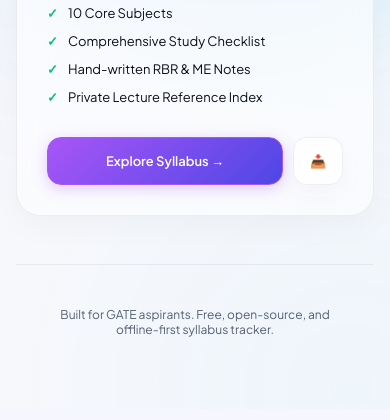
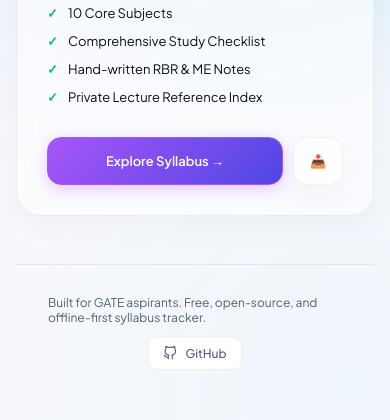
Before and after one commit to Jagadeeshwaran-05/OpenGATE, a FastAPI app: page / in a window 390 px wide. Shown: the part 1132-1552 px from the top of the page. Before the commit the page ends 1469 px from the top, so only its background shows below. Run offline with FastAPI, Linux system fonts and the light colour scheme.

Commit message:
Added a responsive GitHub redirect button at the footer of the welcome page

```diff
--- a/src/static/styles.css
+++ b/src/static/styles.css
@@ -2266,10 +2266,51 @@ body.presentation-open {
 }
 
 .portal-footer {
-  text-align: center;
+  position: relative;
+  display: flex;
+  justify-content: center;
+  align-items: center;
+  min-height: 50px;
   color: var(--muted);
   font-size: 12px;
   margin-top: auto;
+}
+
+.portal-footer p {
+  margin: 0;
+}
+
+.portal-footer-github {
+  position: absolute;
+  right: 0;
+  display: inline-flex;
+  align-items: center;
+  gap: 8px;
+  padding: 8px 14px;
+  border: 1px solid var(--line);
+  border-radius: 8px;
+  font-size: 12px;
+  font-weight: 500;
+  text-decoration: none;
+  color: var(--muted);
+  background: var(--surface-solid);
+  transition: color 0.2s ease, border-color 0.2s ease;
+}
+
+.portal-footer-github:hover {
+  color: var(--text);
+  border-color: var(--muted);
+}
+
+@media (max-width: 600px) {
+  .portal-footer {
+    flex-direction: column;
+    gap: 12px;
+    padding-bottom: 20px;
+  }
+  .portal-footer-github {
+    position: static;
+  }
 }
 
 @media (max-width: 780px) {
--- a/src/templates/welcome.html
+++ b/src/templates/welcome.html
@@ -81,6 +81,10 @@
 
     <footer class="portal-footer">
       <p>Built for GATE aspirants. Free, open-source, and offline-first syllabus tracker.</p>
+      <a href="https://github.com/Jagadeeshwaran-05/OpenGATE.git" target="_blank" rel="noreferrer" class="portal-footer-github">
+        <svg width="14" height="14" viewBox="0 0 24 24" fill="none" stroke="currentColor" stroke-width="2" stroke-linecap="round" stroke-linejoin="round" style="vertical-align: middle;"><path d="M9 19c-5 1.5-5-2.5-7-3m14 6v-3.87a3.37 3.37 0 0 0-.94-2.61c3.14-.35 6.44-1.54 6.44-7A5.44 5.44 0 0 0 20 4.77 5.07 5.07 0 0 0 19.91 1S18.73.65 16 2.48a13.38 13.38 0 0 0-7 0C6.27.65 5.09 1 5.09 1A5.07 5.07 0 0 0 5 4.77a5.44 5.44 0 0 0-1.5 3.78c0 5.42 3.3 6.61 6.44 7A3.37 3.37 0 0 0 9 18.13V22"></path></svg>
+        GitHub
+      </a>
     </footer>
   </main>
 
```
